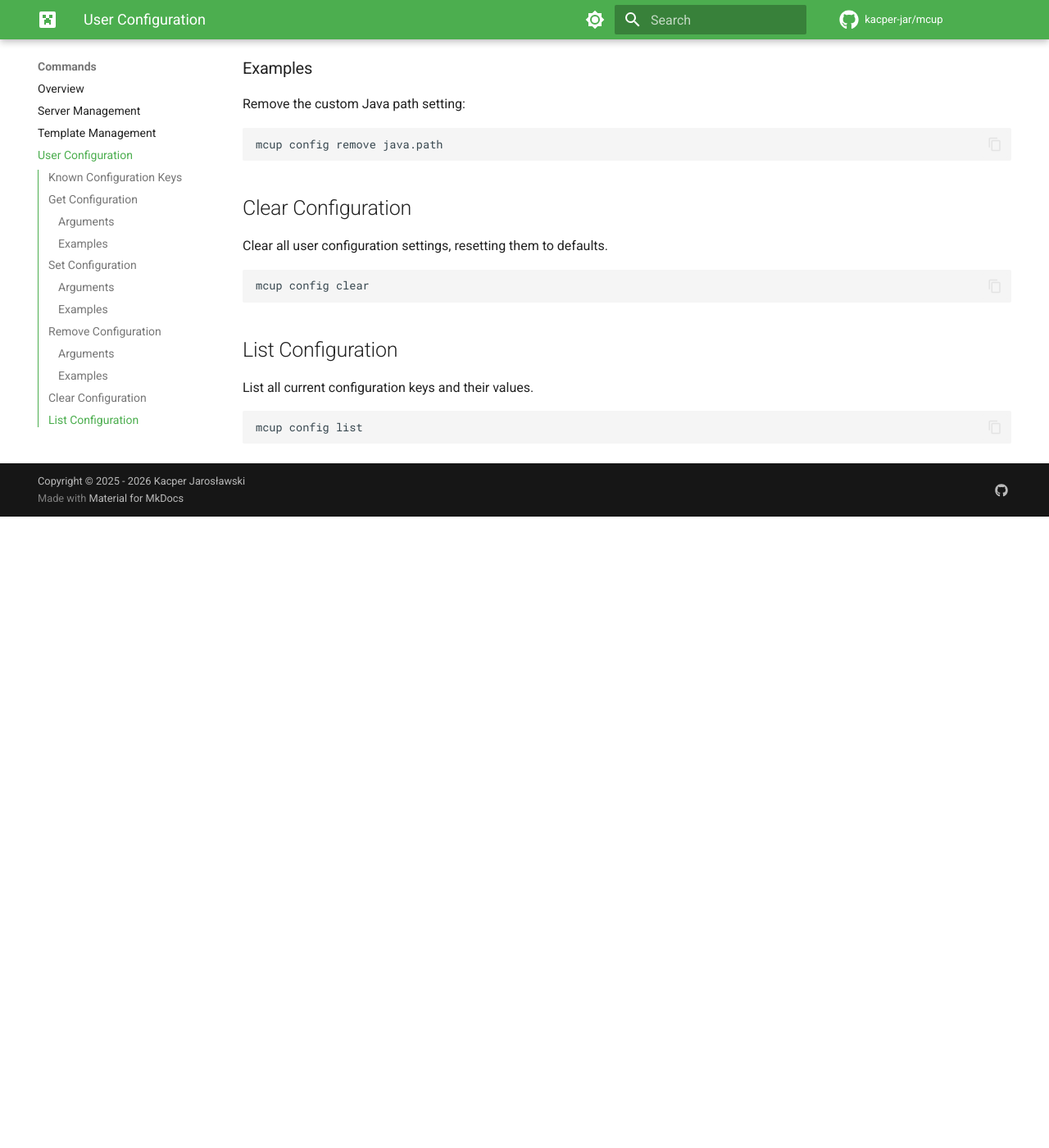
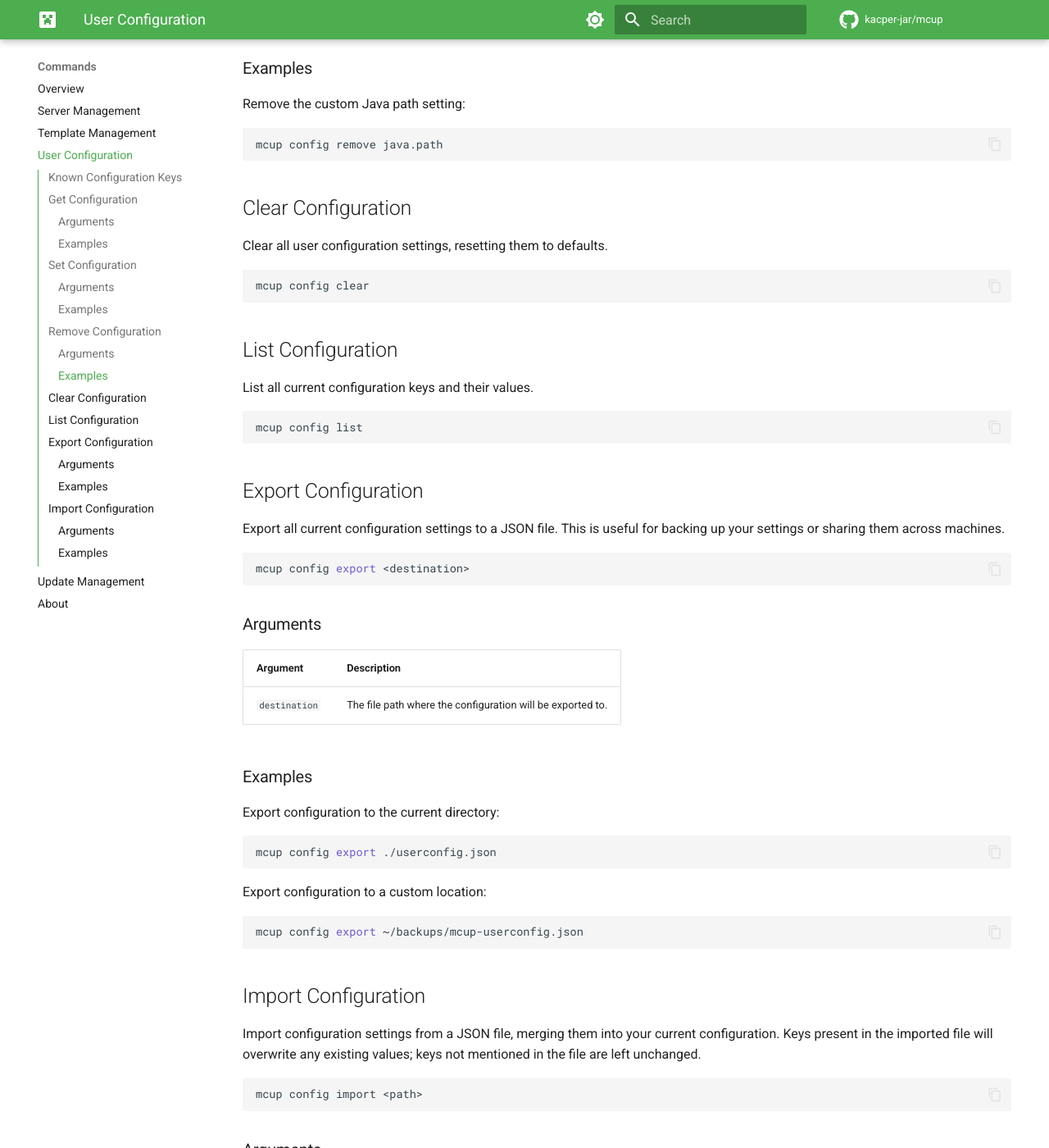
Before and after one commit to kacper-jar/mcup, an MkDocs documentation site: the page built from docs/commands/userconfig.md, in a window 1280 px wide and 1400 px high, scrolled down 2205 px. Shown: the whole window at 82% size. Built offline with MkDocs 1.6.1 and Material for MkDocs 9.7.7, drawn with Linux system fonts in a browser that asks for light colours; comment, search, counter and statistics services are not loaded; the version menu is left out; before the commit the page ends 2835 px from its top, so only the background shows below that; some of the changed text lies outside the part shown.

Commit message:
docs: add import/export commands

````diff
--- a/docs/commands/userconfig.md
+++ b/docs/commands/userconfig.md
@@ -102,3 +102,61 @@
 ```bash
 mcup config list
 ```
+
+## Export Configuration
+
+Export all current configuration settings to a JSON file. This is useful for backing up your settings or sharing them
+across machines.
+
+```bash
+mcup config export <destination>
+```
+
+### Arguments
+
+| Argument      | Description                                                  |
+|:--------------|:-------------------------------------------------------------|
+| `destination` | The file path where the configuration will be exported to.   |
+
+### Examples
+
+Export configuration to the current directory:
+
+```bash
+mcup config export ./userconfig.json
+```
+
+Export configuration to a custom location:
+
+```bash
+mcup config export ~/backups/mcup-userconfig.json
+```
+
+## Import Configuration
+
+Import configuration settings from a JSON file, merging them into your current configuration. Keys present in the
+imported file will overwrite any existing values; keys not mentioned in the file are left unchanged.
+
+```bash
+mcup config import <path>
+```
+
+### Arguments
+
+| Argument | Description                                          |
+|:---------|:-----------------------------------------------------|
+| `path`   | Path to the JSON configuration file to import from.  |
+
+### Examples
+
+Import configuration from a file:
+
+```bash
+mcup config import ./userconfig.json
+```
+
+Restore configuration from a custom location:
+
+```bash
+mcup config import ~/backups/mcup-userconfig.json
+```
````
